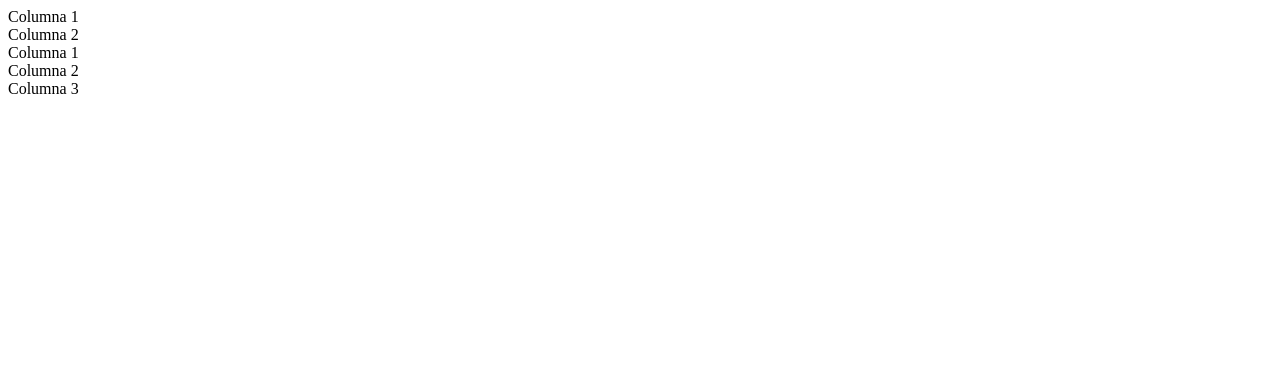
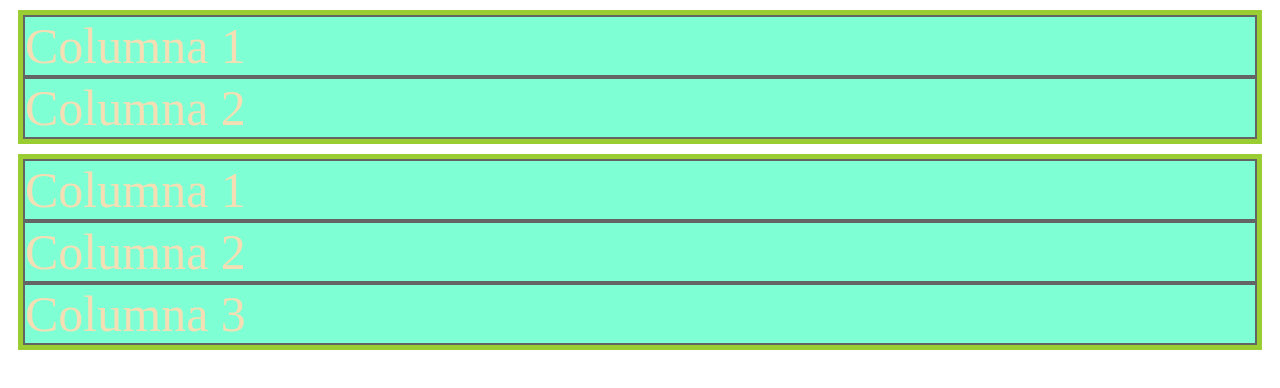
Before and after one commit to nadia-denova/nadiadenova, a plain HTML site: page index.html in a window 1280 px wide. Drawn offline with Linux system fonts and the light colour scheme.

Commit message:
primera version de mi web

```diff
--- a/index.html
+++ b/index.html
@@ -6,7 +6,18 @@
         <link href="https://cdn.jsdelivr.net/npm/bootstrap@5.3.3/dist/js/bootstrap.bundle.min.js">
 
         <style>
-
+            .row {
+                background-color: yellowgreen;
+                border: 3px solid rgb(red, green, blue);
+                padding: 5px;
+                margin: 10px;
+            }
+            .col{
+                background-color: aquamarine;
+                color: wheat;
+                font-size: 50px;
+                border: 2px solid #646464;
+            }
         </style>
     </head>
 
```
